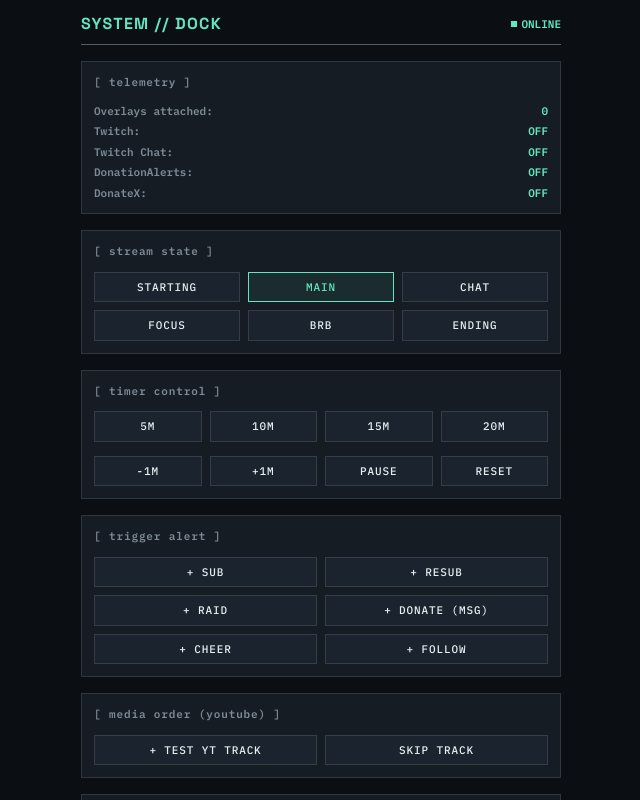
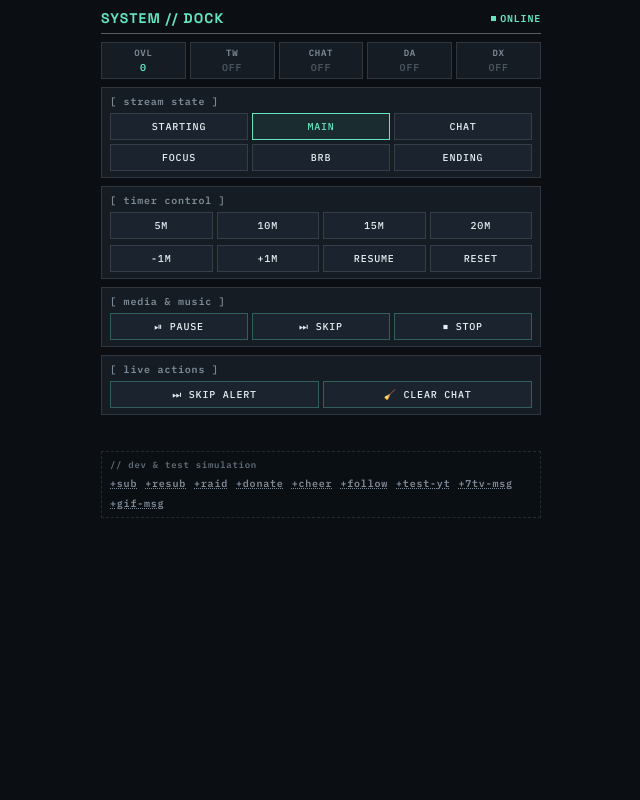
Before and after one commit to Vokiry/OBS-Templates, a plain HTML site: page src/dock/index.html in a window 1280 px wide. Both pictures are taken after a click on the button "PAUSE". Shown: the whole page, without its empty margins (319-959 px from the left). Drawn offline with Linux system fonts and the light colour scheme; no server answers.

Commit message:
feat(dock): streamline control dock, add alert skip, media pause/resume and compact dev links
- Redesign OBS dock with a compact layout and horizontal telemetry bar
- Add pause/resume and stop controls for media/YouTube playback
- Add dedicated skip alert button integrated with DonateX API and alert overlay
- Clean up clutter: move simulation and emulation buttons to minimalist dev links at bottom
- Whitelist alert_skip and alert_clear in event normalizer

```diff
--- a/src/dock/dock.css
+++ b/src/dock/dock.css
@@ -3,7 +3,7 @@ body {
   color: var(--color-text);
   font-family: var(--font-interface);
   font-size: var(--text-xs);
-  padding: var(--space-3);
+  padding: var(--space-2);
   user-select: none;
   overflow-y: auto;
 }
@@ -11,8 +11,8 @@ body {
 .dock {
   display: flex;
   flex-direction: column;
-  gap: var(--space-4);
-  max-width: 480px;
+  gap: var(--space-2);
+  max-width: 440px;
   margin: 0 auto;
 }
 
@@ -20,13 +20,13 @@ body {
   display: flex;
   align-items: center;
   justify-content: space-between;
-  padding-bottom: var(--space-2);
+  padding-bottom: 4px;
   border-bottom: var(--border-width) solid var(--color-border);
 }
 
 .dock__title {
   font-family: var(--font-display);
-  font-size: var(--text-md);
+  font-size: var(--text-sm);
   font-weight: var(--text-weight-bold);
   letter-spacing: var(--letter-spacing-mono);
   color: var(--color-accent);
@@ -35,25 +35,63 @@ body {
 .dock__status-badge {
   display: inline-flex;
   align-items: center;
-  gap: var(--space-1);
-  font-size: 11px;
+  gap: 4px;
+  font-size: 10px;
+  letter-spacing: var(--letter-spacing-mono);
   color: var(--color-accent);
 }
 
 .dock__status-badge::before {
   content: "";
-  width: 6px;
-  height: 6px;
+  width: 5px;
+  height: 5px;
   background: currentColor;
 }
 
+/* Compact Telemetry Bar */
+.dock__telemetry-bar {
+  display: grid;
+  grid-template-columns: repeat(5, 1fr);
+  gap: 4px;
+}
+
+.dock__telemetry-pill {
+  display: flex;
+  flex-direction: column;
+  align-items: center;
+  justify-content: center;
+  background: var(--color-surface);
+  border: var(--border-width) solid var(--color-border-faint);
+  padding: 3px 2px;
+}
+
+.dock__telemetry-label {
+  font-size: 9px;
+  color: var(--color-muted);
+  letter-spacing: var(--letter-spacing-mono);
+  text-transform: uppercase;
+}
+
+.dock__telemetry-val {
+  color: var(--color-accent);
+  font-weight: var(--text-weight-semibold);
+  font-size: 10px;
+  letter-spacing: var(--letter-spacing-mono);
+}
+
+.dock__telemetry-val.is-off {
+  color: var(--color-muted);
+  opacity: 0.5;
+}
+
+/* Sections */
 .dock__section {
   display: flex;
   flex-direction: column;
-  gap: var(--space-2);
+  gap: 4px;
   border: var(--border-width) solid var(--color-border-faint);
   background: var(--color-surface);
-  padding: var(--space-3);
+  padding: 6px 8px;
   position: relative;
   transition: border-color var(--border-hover-transition);
 }
@@ -63,12 +101,11 @@ body {
 }
 
 .dock__section-label {
-  font-size: 11px;
+  font-size: 10px;
   font-weight: var(--text-weight-semibold);
   letter-spacing: var(--letter-spacing-mono);
   color: var(--label-color);
   text-transform: lowercase;
-  margin-bottom: var(--space-1);
 }
 
 .dock__section-label::before {
@@ -84,7 +121,7 @@ body {
 .dock__grid {
   display: grid;
   grid-template-columns: repeat(2, 1fr);
-  gap: var(--space-2);
+  gap: 4px;
 }
 
 .dock__grid--3 {
@@ -99,9 +136,9 @@ body {
   display: inline-flex;
   align-items: center;
   justify-content: center;
-  padding: 6px 8px;
+  padding: 5px 6px;
   font-family: var(--font-interface);
-  font-size: 11px;
+  font-size: 10px;
   font-weight: var(--text-weight-medium);
   letter-spacing: var(--letter-spacing-mono);
   text-transform: uppercase;
@@ -131,28 +168,57 @@ body {
   background: rgba(99, 230, 190, 0.08);
 }
 
-.dock__telemetry {
-  display: flex;
-  flex-direction: column;
-  gap: 4px;
-  font-size: 11px;
-  color: var(--color-muted);
-}
-
-.dock__telemetry-row {
-  display: flex;
-  justify-content: space-between;
-}
-
-.dock__telemetry-val {
-  color: var(--color-accent);
-  font-weight: var(--text-weight-semibold);
+.dock__btn--action {
+  border-color: rgba(99, 230, 190, 0.3);
 }
 
 .dock__toast {
-  min-height: 18px;
-  font-size: 11px;
+  min-height: 16px;
+  font-size: 10px;
   color: var(--color-accent);
   text-align: center;
   transition: opacity var(--anim-fast) var(--anim-ease);
 }
+
+/* Minimalist Dev & Emulation links at the bottom */
+.dock__dev {
+  margin-top: 4px;
+  padding: 6px 8px;
+  border: 1px dashed var(--color-border-faint);
+  display: flex;
+  flex-direction: column;
+  gap: 5px;
+  background: rgba(11, 15, 20, 0.35);
+}
+
+.dock__dev-header {
+  font-size: 9px;
+  letter-spacing: var(--letter-spacing-mono);
+  color: var(--color-muted);
+  opacity: 0.75;
+}
+
+.dock__dev-links {
+  display: flex;
+  flex-wrap: wrap;
+  gap: 5px 8px;
+}
+
+.dock__dev-link {
+  background: transparent;
+  border: none;
+  padding: 0;
+  margin: 0;
+  font-family: var(--font-interface);
+  font-size: 10px;
+  letter-spacing: var(--letter-spacing-mono);
+  color: var(--color-muted);
+  text-decoration: underline dotted;
+  cursor: pointer;
+  transition: color var(--anim-fast) var(--anim-ease);
+}
+
+.dock__dev-link:hover {
+  color: var(--color-accent);
+  text-decoration: underline solid;
+}
--- a/src/dock/index.html
+++ b/src/dock/index.html
@@ -16,34 +16,31 @@
       <span class="dock__status-badge" id="bridge-status">ONLINE</span>
     </header>
 
-    <!-- Telemetry -->
-    <div class="dock__section">
-      <div class="dock__section-label">telemetry</div>
-      <div class="dock__telemetry">
-        <div class="dock__telemetry-row">
-          <span>Overlays attached:</span>
-          <span class="dock__telemetry-val" id="overlay-count">0</span>
-        </div>
-        <div class="dock__telemetry-row">
-          <span>Twitch:</span>
-          <span class="dock__telemetry-val" id="twitch-status">OFF</span>
-        </div>
-        <div class="dock__telemetry-row">
-          <span>Twitch Chat:</span>
-          <span class="dock__telemetry-val" id="chat-status">OFF</span>
-        </div>
-        <div class="dock__telemetry-row">
-          <span>DonationAlerts:</span>
-          <span class="dock__telemetry-val" id="da-status">OFF</span>
-        </div>
-        <div class="dock__telemetry-row">
-          <span>DonateX:</span>
-          <span class="dock__telemetry-val" id="donatex-status">OFF</span>
-        </div>
+    <!-- Compact Horizontal Telemetry Bar -->
+    <div class="dock__telemetry-bar">
+      <div class="dock__telemetry-pill">
+        <span class="dock__telemetry-label">OVL</span>
+        <span class="dock__telemetry-val" id="overlay-count">0</span>
+      </div>
+      <div class="dock__telemetry-pill">
+        <span class="dock__telemetry-label">TW</span>
+        <span class="dock__telemetry-val is-off" id="twitch-status">OFF</span>
+      </div>
+      <div class="dock__telemetry-pill">
+        <span class="dock__telemetry-label">CHAT</span>
+        <span class="dock__telemetry-val is-off" id="chat-status">OFF</span>
+      </div>
+      <div class="dock__telemetry-pill">
+        <span class="dock__telemetry-label">DA</span>
+        <span class="dock__telemetry-val is-off" id="da-status">OFF</span>
+      </div>
+      <div class="dock__telemetry-pill">
+        <span class="dock__telemetry-label">DX</span>
+        <span class="dock__telemetry-val is-off" id="donatex-status">OFF</span>
       </div>
     </div>
 
-    <!-- State Switcher -->
+    <!-- 1. Stream State Switcher -->
     <div class="dock__section">
       <div class="dock__section-label">stream state</div>
       <div class="dock__grid dock__grid--3">
@@ -56,7 +53,7 @@
       </div>
     </div>
 
-    <!-- Countdown Timer Controller -->
+    <!-- 2. Countdown Timer Controller -->
     <div class="dock__section">
       <div class="dock__section-label">timer control</div>
       <div class="dock__grid dock__grid--4">
@@ -65,48 +62,50 @@
         <button class="dock__btn" onclick="setTimer(15)">15m</button>
         <button class="dock__btn" onclick="setTimer(20)">20m</button>
       </div>
-      <div class="dock__grid dock__grid--4" style="margin-top: 6px;">
+      <div class="dock__grid dock__grid--4" style="margin-top: 2px;">
         <button class="dock__btn" onclick="adjustTimer(-60)">-1m</button>
         <button class="dock__btn" onclick="adjustTimer(60)">+1m</button>
-        <button class="dock__btn" onclick="toggleTimerPause()">Pause</button>
+        <button class="dock__btn" id="btn-timer-pause" onclick="toggleTimerPause()">Pause</button>
         <button class="dock__btn" onclick="resetTimer()">Reset</button>
       </div>
     </div>
 
-    <!-- Alert Test Triggers -->
+    <!-- 3. Media & Music (YouTube / DonateX Queue) -->
     <div class="dock__section">
-      <div class="dock__section-label">trigger alert</div>
-      <div class="dock__grid">
-        <button class="dock__btn" onclick="sendAlert('sub', 'alice · tier 1')">+ Sub</button>
-        <button class="dock__btn" onclick="sendAlert('resub', 'bob · 12 months')">+ Resub</button>
-        <button class="dock__btn" onclick="sendAlert('raid', 'carol · 42 viewers')">+ Raid</button>
-        <button class="dock__btn" onclick="sendAlert('donate', 'dave · $25.00', 'Top stream quality! Keep it up!')">+ Donate (Msg)</button>
-        <button class="dock__btn" onclick="sendAlert('cheer', 'erin · 500 bits')">+ Cheer</button>
-        <button class="dock__btn" onclick="sendAlert('follow', 'frank connected')">+ Follow</button>
+      <div class="dock__section-label">media & music</div>
+      <div class="dock__grid dock__grid--3">
+        <button class="dock__btn dock__btn--action" id="btn-media-pause" onclick="toggleMediaPause()">⏯ Pause</button>
+        <button class="dock__btn dock__btn--action" onclick="skipMedia()">⏭ Skip</button>
+        <button class="dock__btn dock__btn--action" onclick="stopMedia()">⏹ Stop</button>
       </div>
     </div>
 
-    <!-- Media / YouTube Request -->
+    <!-- 4. Live Actions (Alerts & Chat) -->
     <div class="dock__section">
-      <div class="dock__section-label">media order (youtube)</div>
-      <div class="dock__grid">
-        <button class="dock__btn" onclick="sendYouTubeTest()">+ Test YT Track</button>
-        <button class="dock__btn" onclick="skipMedia()">Skip Track</button>
-      </div>
-    </div>
-
-    <!-- Chat Test Triggers -->
-    <div class="dock__section">
-      <div class="dock__section-label">chat tools</div>
-      <div class="dock__grid">
-        <button class="dock__btn" onclick="sendChat('Viewer', 'RainTime this stream is awesome!', '#63E6BE')">+ 7TV Emote</button>
-        <button class="dock__btn" onclick="sendChat('MediaUser', 'meme https://media.tenor.com/2l3mQ2s3h38AAAAC/cat-jam.gif', '#E9B13C')">+ GIF Media</button>
-        <button class="dock__btn" onclick="sendChat('Viewer42', 'gl hf with the stream!')">+ Regular Chat</button>
-        <button class="dock__btn" onclick="clearChat()">Clear Chat</button>
+      <div class="dock__section-label">live actions</div>
+      <div class="dock__grid dock__grid--2">
+        <button class="dock__btn dock__btn--action" onclick="skipAlert()">⏭ Skip Alert</button>
+        <button class="dock__btn dock__btn--action" onclick="clearChat()">🧹 Clear Chat</button>
       </div>
     </div>
 
     <div class="dock__toast" id="toast"></div>
+
+    <!-- 5. Minimalist Dev & Emulation links (Unobtrusive) -->
+    <div class="dock__dev">
+      <div class="dock__dev-header">// dev & test simulation</div>
+      <div class="dock__dev-links">
+        <button class="dock__dev-link" onclick="sendAlert('sub', 'alice · tier 1')">+sub</button>
+        <button class="dock__dev-link" onclick="sendAlert('resub', 'bob · 12 mo')">+resub</button>
+        <button class="dock__dev-link" onclick="sendAlert('raid', 'carol · 42 viewers')">+raid</button>
+        <button class="dock__dev-link" onclick="sendAlert('donate', 'dave · $25.00', 'Top stream vibes!')">+donate</button>
+        <button class="dock__dev-link" onclick="sendAlert('cheer', 'erin · 500 bits')">+cheer</button>
+        <button class="dock__dev-link" onclick="sendAlert('follow', 'frank connected')">+follow</button>
+        <button class="dock__dev-link" onclick="sendYouTubeTest()">+test-yt</button>
+        <button class="dock__dev-link" onclick="sendChat('Viewer', 'RainTime vibes!', '#63E6BE')">+7tv-msg</button>
+        <button class="dock__dev-link" onclick="sendChat('MediaUser', 'meme https://media.tenor.com/2l3mQ2s3h38AAAAC/cat-jam.gif')">+gif-msg</button>
+      </div>
+    </div>
   </div>
 
   <script>
@@ -128,7 +127,7 @@
     function showToast(text) {
       const el = document.getElementById('toast');
       el.textContent = `[ ${text} ]`;
-      setTimeout(() => { if (el.textContent === `[ ${text} ]`) el.textContent = ''; }, 2200);
+      setTimeout(() => { if (el.textContent === `[ ${text} ]`) el.textContent = ''; }, 2000);
     }
 
     function setState(state) {
@@ -136,10 +135,6 @@
         b.classList.toggle('dock__btn--active', b.textContent.toLowerCase().includes(state));
       });
       sendNotify({ type: 'status', state });
-    }
-
-    function sendAlert(kind, user, message) {
-      sendNotify({ kind, user, message });
     }
 
     function setTimer(minutes) {
@@ -153,20 +148,58 @@
     let isTimerPaused = false;
     function toggleTimerPause() {
       isTimerPaused = !isTimerPaused;
+      const btn = document.getElementById('btn-timer-pause');
+      if (btn) btn.textContent = isTimerPaused ? 'Resume' : 'Pause';
       sendNotify({ type: 'countdown_control', action: isTimerPaused ? 'pause' : 'resume' });
     }
 
     function resetTimer() {
       isTimerPaused = false;
+      const btn = document.getElementById('btn-timer-pause');
+      if (btn) btn.textContent = 'Pause';
       sendNotify({ type: 'countdown_control', action: 'reset' });
     }
 
-    function sendChat(user, text, color) {
-      sendNotify({ type: 'chat', user, text, color });
+    let isMediaPaused = false;
+    function toggleMediaPause() {
+      isMediaPaused = !isMediaPaused;
+      const btn = document.getElementById('btn-media-pause');
+      if (btn) btn.textContent = isMediaPaused ? '▶ Play' : '⏸ Pause';
+      sendNotify({ type: 'media_control', action: isMediaPaused ? 'pause' : 'resume' });
+    }
+
+    async function skipMedia() {
+      try {
+        const res = await fetch(`${API_BASE}/api/media/skip`, { method: 'POST' });
+        showToast(res.ok ? 'Track skipped' : 'Error skipping track');
+      } catch (e) {
+        sendNotify({ type: 'media_control', action: 'skip' });
+      }
+    }
+
+    function stopMedia() {
+      isMediaPaused = false;
+      const btn = document.getElementById('btn-media-pause');
+      if (btn) btn.textContent = '⏸ Pause';
+      sendNotify({ type: 'media_control', action: 'stop' });
+    }
+
+    async function skipAlert() {
+      try {
+        const res = await fetch(`${API_BASE}/api/donations/skip`, { method: 'POST' });
+        showToast(res.ok ? 'Alert skipped' : 'Error skipping alert');
+      } catch (e) {
+        sendNotify({ type: 'alert_skip' });
+      }
     }
 
     function clearChat() {
       sendNotify({ type: 'chat_clear' });
+    }
+
+    // Dev Simulation Triggers
+    function sendAlert(kind, user, message) {
+      sendNotify({ kind, user, message });
     }
 
     function sendYouTubeTest() {
@@ -180,8 +213,8 @@
       });
     }
 
-    function skipMedia() {
-      sendNotify({ type: 'media_control', action: 'skip' });
+    function sendChat(user, text, color) {
+      sendNotify({ type: 'chat', user, text, color });
     }
 
     async function pollHealth() {
@@ -190,16 +223,27 @@
         if (res.ok) {
           const data = await res.json();
           document.getElementById('overlay-count').textContent = data.overlays ?? 0;
-          document.getElementById('twitch-status').textContent = data.adapters?.twitch ? 'ON' : 'OFF';
-          document.getElementById('chat-status').textContent = data.adapters?.twitch_chat ? 'ON' : 'OFF';
-          document.getElementById('da-status').textContent = data.adapters?.donationalerts ? 'ON' : 'OFF';
-          document.getElementById('donatex-status').textContent = data.adapters?.donatex ? 'ON' : 'OFF';
-          document.getElementById('bridge-status').textContent = 'ONLINE';
-          document.getElementById('bridge-status').style.color = 'var(--color-accent)';
+
+          const setStatus = (id, active) => {
+            const el = document.getElementById(id);
+            if (!el) return;
+            el.textContent = active ? 'ON' : 'OFF';
+            el.classList.toggle('is-off', !active);
+          };
+
+          setStatus('twitch-status', data.adapters?.twitch);
+          setStatus('chat-status', data.adapters?.twitch_chat);
+          setStatus('da-status', data.adapters?.donationalerts);
+          setStatus('donatex-status', data.adapters?.donatex);
+
+          const badge = document.getElementById('bridge-status');
+          badge.textContent = 'ONLINE';
+          badge.style.color = 'var(--color-accent)';
         }
       } catch (e) {
-        document.getElementById('bridge-status').textContent = 'OFFLINE';
-        document.getElementById('bridge-status').style.color = 'var(--color-danger)';
+        const badge = document.getElementById('bridge-status');
+        badge.textContent = 'OFFLINE';
+        badge.style.color = 'var(--color-danger)';
       }
     }
 
```
Also changed, not shown: src/components/alerts.js (+10 -0 lines), src/overlays/alerts.html (+2 -0 lines), src/overlays/media-request.html (+31 -0 lines), 3 other files.
